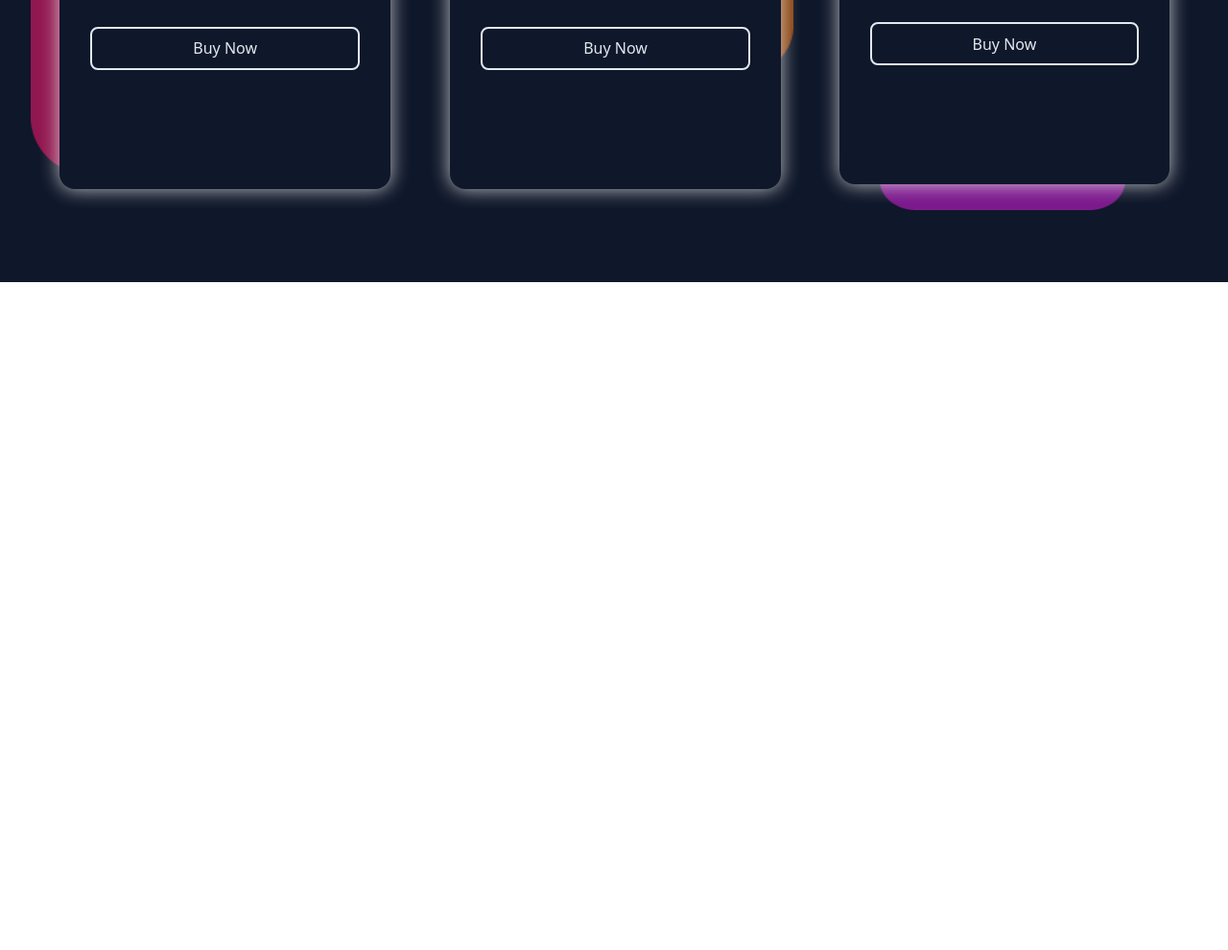
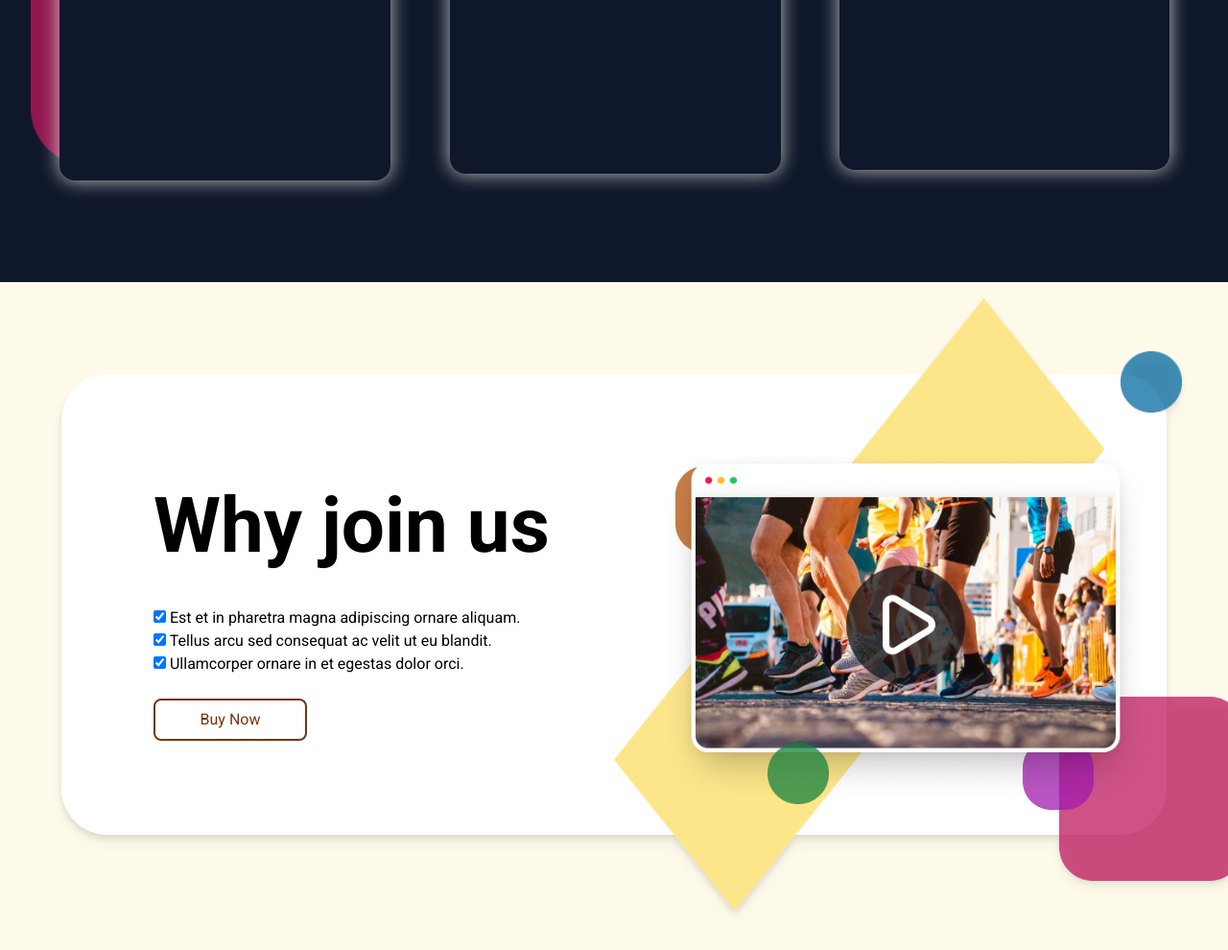
Before and after one commit to Worketyamo-Students/projet7_ferry, a plain HTML site: page index.html in a window 1280 px wide. Shown: the part 1642-2632 px from the top of the page at 96% size. Before the commit the page ends 1936 px from the top, so only its background shows below. Drawn offline with nearby package versions, Linux system fonts and the light colour scheme.

Commit message:
session 4

```diff
--- a/index.html
+++ b/index.html
@@ -70,12 +70,12 @@
     </div>
 
    </section>
-   <section class="lg:w-full w-[100vw] lg:h-[55rem] h-[126rem] bg-session3bg flex flex-col lg:justify-between lg:p-[2rem]  py-[2rem] lg:gap-0 gap-[2rem]">
+   <section class="lg:w-full w-[100vw] lg:h-[55rem] h-[110rem] bg-session3bg flex flex-col lg:justify-between lg:p-[2rem]  py-[2rem] lg:gap-0 gap-[2rem]">
          <div class="lg:h-[5rem] h-[10rem] flex lg:flex-row lg:justify-between items-center gap-[2rem] lg:p-[1rem] py-[1rem] flex-col">
             <h1 class="lg:text-[4rem] text-[2rem] font-extrabold text-session3text">The best of the best</h1>
             <button class=" border-session3text text-session3text border-2 w-[14rem] h-[2.8rem] rounded-lg lg:block ">Sign up now</button>
          </div>
-         <div class="lg:w-full w-[100vw] h-[80%]  flex lg:flex-row flex-col">
+         <div class="lg:w-full w-[100vw] h-[100%]  flex lg:flex-row flex-col">
             <div class="lg:w-[39.4rem] w-[100vw]  lg:h-[90%] h-[32rem]  relative flex flex-col lg:justify-end  items-center">
                <div class="flex flex-col z-[2] absolute bg-session3bg h-[90%] w-[85%]  lg:mx-[2rem]  drop-shadow-md rounded-[1rem]">
                   <img src="images/chaussurenikerouge.png" alt="" class="rounded-t-[1rem]">
@@ -115,8 +115,33 @@
             </div>
          </div>
    </section>
-   <section>
+   <section class="w-full lg:h-[50rem] h-[60rem] lg:px-[4rem] px-[2rem] lg:py-[6rem] py-[1rem] bg-bgcolor100 flex flex-col items-center font-roboto">
+          <div class="w-full lg:h-[30rem] h-[37rem] bg-white flex lg:flex-row flex-col lg:px-[4rem] px-[1rem] lg:py-0 py-[2rem] rounded-[3rem] drop-shadow-lg ">
+            <div class=" relative lg:h-[30rem] h-[20rem] lg:w-[50%] w-full flex flex-col gap-[1.5rem] lg:justify-center lg:items-start items-center lg:pl-[2rem] ">
+                <h1 class="lg:text-[5rem]  font-bold text-[2rem]">Why join us</h1>
+                <div>
+                  <input type="checkbox" id="scales" name="scales" checked />
+                  <label for="scales">Est et in pharetra magna adipiscing ornare aliquam.</label>
+                  <br>
+                  <input type="checkbox" id="scales" name="scales" checked />
+                  <label for="scales">Tellus arcu sed consequat ac velit ut eu blandit.</label>
+                  <br>
+                  <input type="checkbox" id="scales" name="scales" checked />
+                  <label for="scales">Ullamcorper ornare in et egestas dolor orci.</label>
+                </div>
+                <button class=" border-Amber900 border-2 w-[10rem] h-[2.8rem] rounded-lg text-Amber900 z-2">Buy Now</button>
+            </div>
+            <div class="lg:h-[30rem] h-[50%] lg:w-[50%] w-full flex flex-row items-center lg:relative ">
+               <img src="images/rectjaune.png" alt="" class="lg:w-full lg:h-[40rem] h-[25rem] ">
+               <img src="images/rondbleu.png" alt="" class="lg:w-[4rem] w-[2rem] lg:h-[4rem] h-[2rem] absolute self-start lg:ml-[33rem] ml-[17.6rem] lg:mt-[-1.5rem] mt-[-1rem]">
+               <img src="images/rondmarron.png" alt="" class="absolute self-start lg:ml-[4rem] ml-[-1.2rem] lg:mt-[6rem] mt-[3rem] ">
+               <img src="images/rect-rose.png" alt="" class="absolute w-[12rem] h-[12rem] self-end lg:ml-[29rem] ml-[15rem] mb-[-3rem]">
+               <img src="images/rondviolet.png" alt="" class="absolute self-end lg:ml-[26.6rem] ml-[13rem] mb-[1.6rem]">
+               <img src="images/Desktop.png" alt="" class="absolute lg:mt-[3rem] mt-[2rem] lg:ml-[3rem] ml-[-1rem]">
+               <img src="images/rondvert.png" alt="" class="absolute lg:w-[4rem] lg:h-[4rem] w-[2rem] h-[2rem] self-end lg:ml-[10rem] ml-[3rem] lg:mb-[2rem] ">
 
+            </div>
+          </div>
    </section>
 </body>
 </html>
--- a/tailwind.config.js
+++ b/tailwind.config.js
@@ -21,6 +21,7 @@ tailwind.config = {
           bleu_triangle:'#0369A1',
           session3bg:'#0F172A',
           session3text:'#E2E8F0',
+          white:'#FFFFFF',
 
                },
          dropShadow: {
```
Also changed, not shown: images/Desktop.png (added), images/rectjaune.png (added), images/rondbleu.png (added), images/rondmarron.png (added), images/rondvert.png (added), images/rondviolet.png (added).
